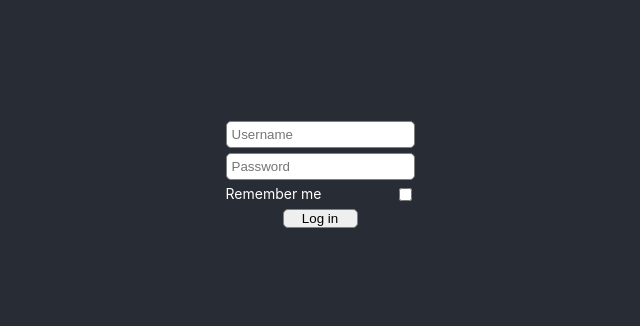
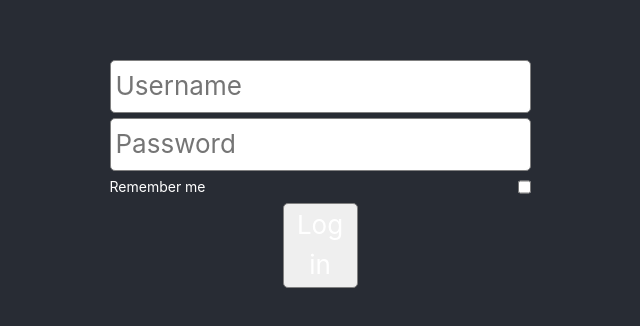
Before and after one commit to wnadurski/rem, a React (Create React App) app in the folder frontend/: page / in a window 1280 px wide. Shown: the part 226-552 px from the top of the page, without its empty margins (320-960 px from the left). Built offline with nearby package versions, Linux system fonts and the light colour scheme.

Commit message:
added HashRouter inside Router

```diff
--- a/frontend/package.json
+++ b/frontend/package.json
@@ -44,6 +44,7 @@
     ]
   },
   "devDependencies": {
-    "@types/jest": "^26.0.21"
+    "@types/jest": "^26.0.21",
+    "@types/react-router-dom": "^5.1.7"
   }
 }
--- a/frontend/src/App.css
+++ b/frontend/src/App.css
@@ -1,3 +1,4 @@
+@import "~antd/dist/antd.css";
 .App {
   text-align: center;
 }
--- a/frontend/src/Router.tsx
+++ b/frontend/src/Router.tsx
@@ -2,8 +2,17 @@ import WelcomePage from "./pages/WelcomePage"
 import LoginForm from "./auth/LoginForm"
 import React, { ReactElement, useContext } from "react"
 import { AuthContext } from "./auth/AuthProvider"
+import { HashRouter } from "react-router-dom"
 
 export const Router = (): ReactElement => {
   const { user } = useContext(AuthContext)
-  return user ? <WelcomePage /> : <LoginForm />
+  return user ? (
+    <HashRouter>
+      <WelcomePage />{" "}
+    </HashRouter>
+  ) : (
+    <HashRouter>
+      <LoginForm />
+    </HashRouter>
+  )
 }
```
Also changed, not shown: 1 other file (tests, documents, lock files or other folders).
